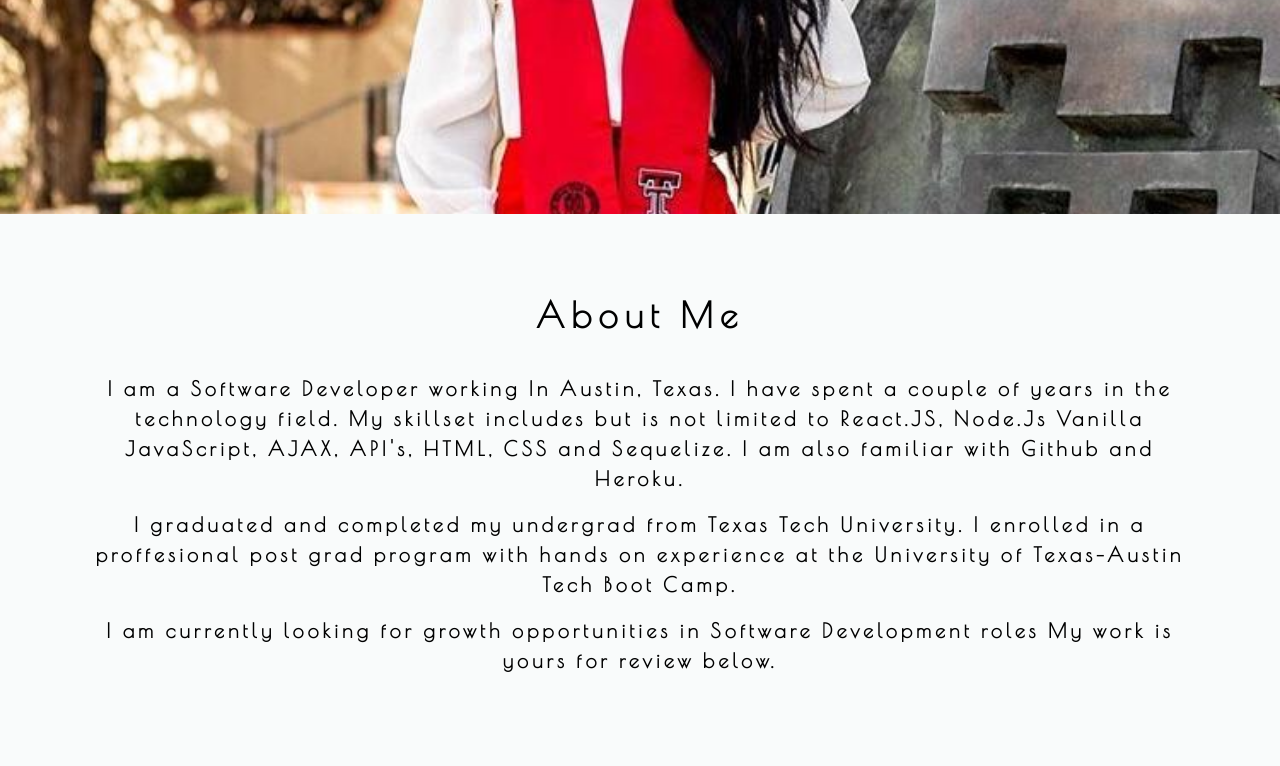
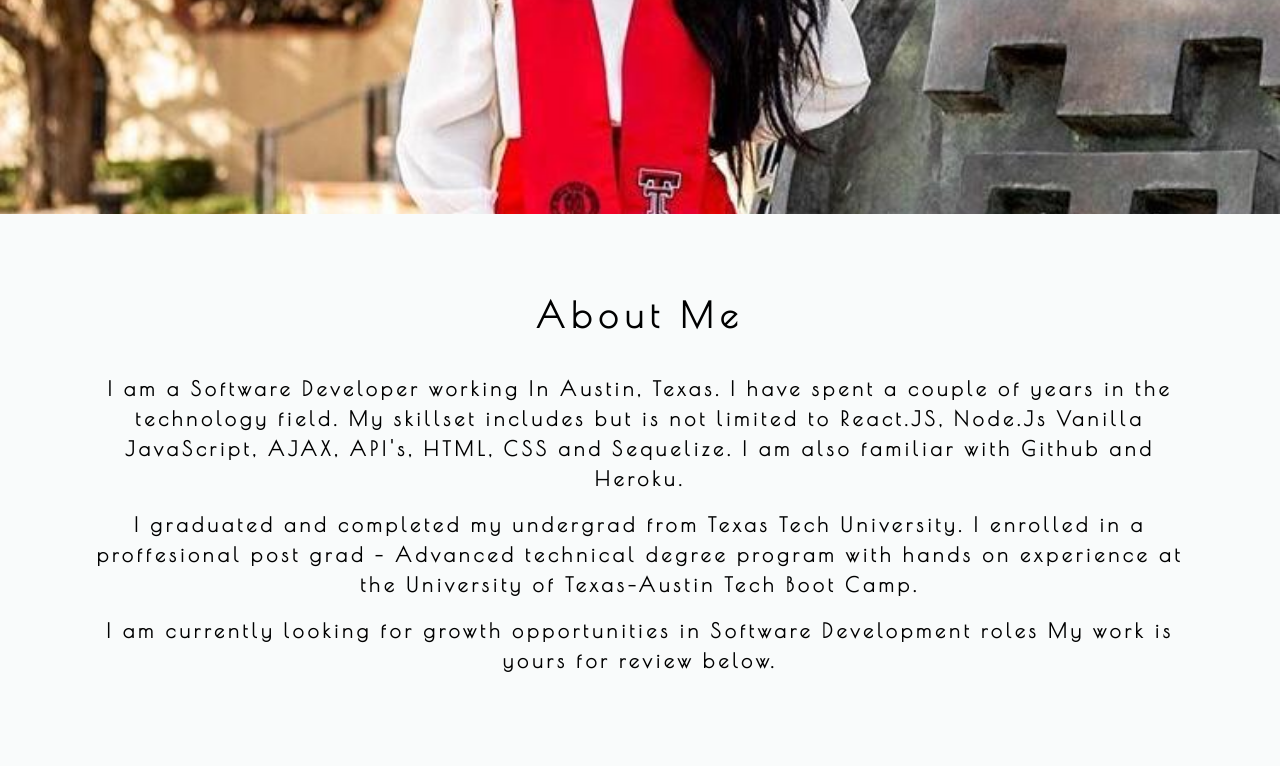
Before and after one commit to aekoh/AineReactPortfolio, a React (Create React App) app: page / in a window 1280 px wide. Shown: the part 371-1137 px from the top of the page. Built offline with nearby package versions, Linux system fonts and the light colour scheme.

Commit message:
about me

```diff
--- a/src/components/About/About.js
+++ b/src/components/About/About.js
@@ -18,7 +18,7 @@ function About() {
           </p>
           <p className=" font-weight-bold" id='p2'>
             I graduated and completed my undergrad from Texas Tech University. I enrolled
-            in a proffesional post grad program with hands on experience at the
+            in a proffesional post grad - Advanced technical degree program with hands on experience at the
             University of Texas-Austin Tech Boot Camp.
           </p>
           <p className=" font-weight-bold" id='p3'>
```
